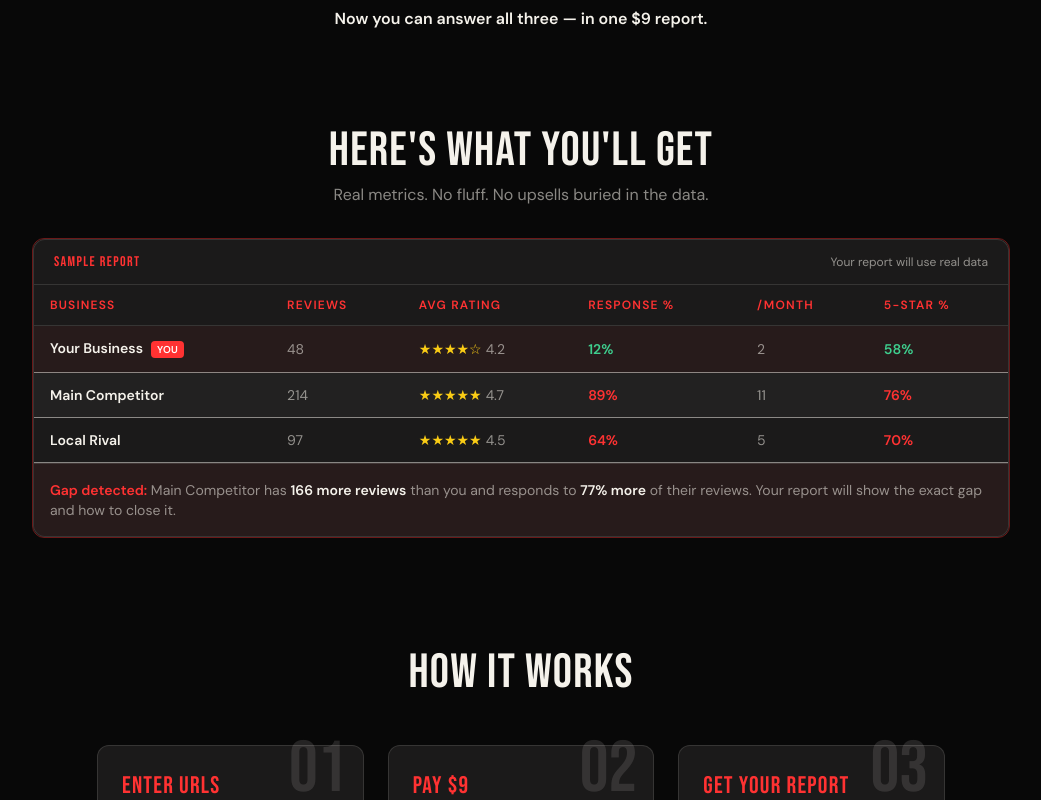
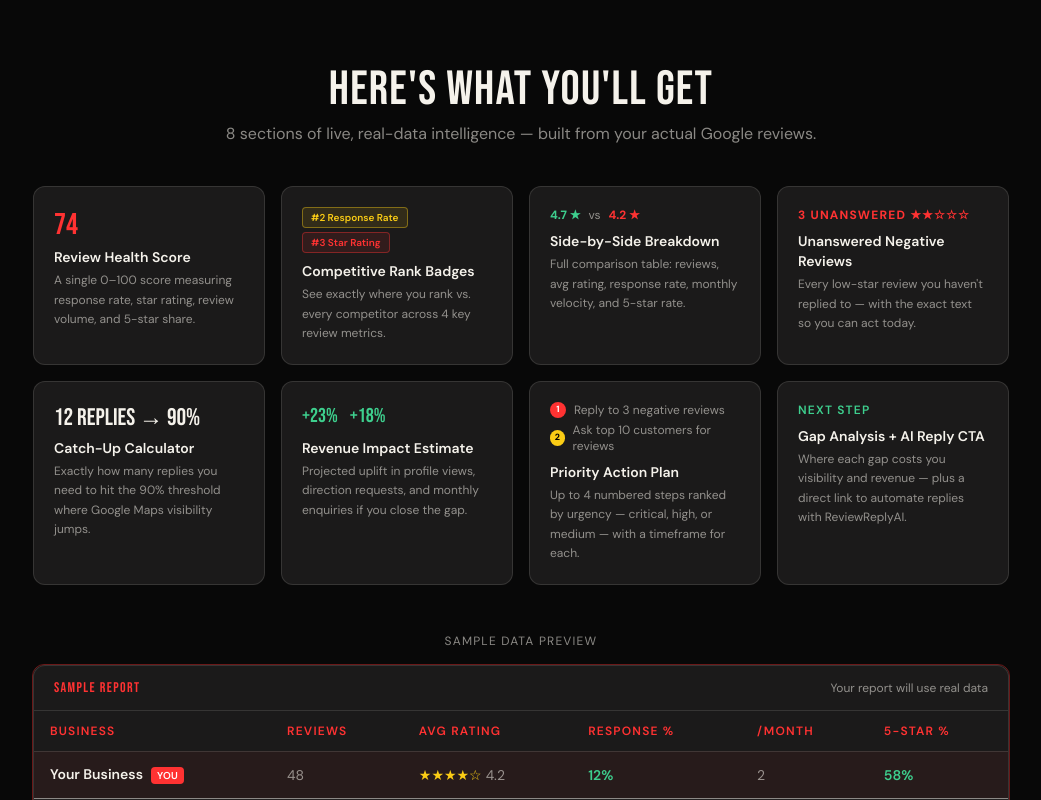
Before and after one commit to angekabongo-stack/competitor-review-spy, a Next.js app: page / in a window 1280 px wide. Shown: the part 1120-1920 px from the top of the page, without its empty margins (119-1160 px from the left). Built offline with nearby package versions, Linux system fonts and the light colour scheme.

Commit message:
Update 'Here's what you'll get' section with 8-section report breakdown

```diff
--- a/app/page.tsx
+++ b/app/page.tsx
@@ -16,19 +16,6 @@ const HOW_IT_WORKS = [
 export default function HomePage() {
   return (
     <main className="min-h-screen bg-bg">
-      {/* Nav */}
-      <nav className="border-b border-cream-border px-6 py-4 flex items-center justify-between max-w-7xl mx-auto">
-        <span className="font-heading text-red-accent tracking-widest text-xl">
-          REVIEW SPY
-        </span>
-        <Link
-          href="/analyze"
-          className="text-sm font-semibold text-cream-muted hover:text-cream transition-colors"
-        >
-          Get Report →
-        </Link>
-      </nav>
-
       {/* Hero */}
       <section className="relative overflow-hidden">
         {/* Grid background */}
@@ -101,14 +88,103 @@ export default function HomePage() {
         </p>
       </section>
 
-      {/* Sample report */}
+      {/* What you'll get */}
       <section className="max-w-5xl mx-auto px-6 py-12">
         <h2 className="font-heading text-4xl md:text-5xl text-cream tracking-wide mb-2 text-center">
           Here&apos;s what you&apos;ll get
         </h2>
-        <p className="text-cream-muted text-center mb-8">
-          Real metrics. No fluff. No upsells buried in the data.
+        <p className="text-cream-muted text-center mb-10">
+          8 sections of live, real-data intelligence — built from your actual Google reviews.
         </p>
+
+        <div className="grid sm:grid-cols-2 lg:grid-cols-4 gap-4 mb-12">
+          {/* 1 */}
+          <div className="bg-cream-faint border border-cream-border rounded-xl p-5">
+            <div className="font-heading text-3xl text-red-accent mb-1">74</div>
+            <p className="text-cream font-semibold text-sm mb-1">Review Health Score</p>
+            <p className="text-cream-muted text-xs leading-relaxed">
+              A single 0–100 score measuring response rate, star rating, review volume, and 5-star share.
+            </p>
+          </div>
+          {/* 2 */}
+          <div className="bg-cream-faint border border-cream-border rounded-xl p-5">
+            <div className="flex gap-1 mb-2 flex-wrap">
+              <span className="text-[10px] px-2 py-0.5 rounded border border-yellow-400/40 bg-yellow-400/10 text-yellow-400 font-semibold">#2 Response Rate</span>
+              <span className="text-[10px] px-2 py-0.5 rounded border border-red-accent/40 bg-red-accent/10 text-red-accent font-semibold">#3 Star Rating</span>
+            </div>
+            <p className="text-cream font-semibold text-sm mb-1">Competitive Rank Badges</p>
+            <p className="text-cream-muted text-xs leading-relaxed">
+              See exactly where you rank vs. every competitor across 4 key review metrics.
+            </p>
+          </div>
+          {/* 3 */}
+          <div className="bg-cream-faint border border-cream-border rounded-xl p-5">
+            <div className="flex gap-2 mb-2 text-xs">
+              <span className="text-green-positive font-bold">4.7 ★</span>
+              <span className="text-cream-muted">vs</span>
+              <span className="text-red-accent font-bold">4.2 ★</span>
+            </div>
+            <p className="text-cream font-semibold text-sm mb-1">Side-by-Side Breakdown</p>
+            <p className="text-cream-muted text-xs leading-relaxed">
+              Full comparison table: reviews, avg rating, response rate, monthly velocity, and 5-star rate.
+            </p>
+          </div>
+          {/* 4 */}
+          <div className="bg-cream-faint border border-cream-border rounded-xl p-5">
+            <div className="text-red-accent text-xs font-bold uppercase tracking-widest mb-2">3 unanswered ★★☆☆☆</div>
+            <p className="text-cream font-semibold text-sm mb-1">Unanswered Negative Reviews</p>
+            <p className="text-cream-muted text-xs leading-relaxed">
+              Every low-star review you haven&apos;t replied to — with the exact text so you can act today.
+            </p>
+          </div>
+          {/* 5 */}
+          <div className="bg-cream-faint border border-cream-border rounded-xl p-5">
+            <div className="font-heading text-2xl text-cream mb-1">12 replies → 90%</div>
+            <p className="text-cream font-semibold text-sm mb-1">Catch-Up Calculator</p>
+            <p className="text-cream-muted text-xs leading-relaxed">
+              Exactly how many replies you need to hit the 90% threshold where Google Maps visibility jumps.
+            </p>
+          </div>
+          {/* 6 */}
+          <div className="bg-cream-faint border border-cream-border rounded-xl p-5">
+            <div className="flex gap-3 mb-2">
+              <span className="font-heading text-xl text-green-positive">+23%</span>
+              <span className="font-heading text-xl text-green-positive">+18%</span>
+            </div>
+            <p className="text-cream font-semibold text-sm mb-1">Revenue Impact Estimate</p>
+            <p className="text-cream-muted text-xs leading-relaxed">
+              Projected uplift in profile views, direction requests, and monthly enquiries if you close the gap.
+            </p>
+          </div>
+          {/* 7 */}
+          <div className="bg-cream-faint border border-cream-border rounded-xl p-5">
+            <div className="space-y-1 mb-2">
+              <div className="flex items-center gap-2">
+                <span className="w-4 h-4 rounded-full bg-red-accent flex items-center justify-center text-[9px] text-white font-bold">1</span>
+                <span className="text-cream-muted text-xs">Reply to 3 negative reviews</span>
+              </div>
+              <div className="flex items-center gap-2">
+                <span className="w-4 h-4 rounded-full bg-yellow-400 flex items-center justify-center text-[9px] text-black font-bold">2</span>
+                <span className="text-cream-muted text-xs">Ask top 10 customers for reviews</span>
+              </div>
+            </div>
+            <p className="text-cream font-semibold text-sm mb-1">Priority Action Plan</p>
+            <p className="text-cream-muted text-xs leading-relaxed">
+              Up to 4 numbered steps ranked by urgency — critical, high, or medium — with a timeframe for each.
+            </p>
+          </div>
+          {/* 8 */}
+          <div className="bg-cream-faint border border-cream-border rounded-xl p-5">
+            <div className="text-xs text-green-positive font-semibold uppercase tracking-widest mb-2">Next step</div>
+            <p className="text-cream font-semibold text-sm mb-1">Gap Analysis + AI Reply CTA</p>
+            <p className="text-cream-muted text-xs leading-relaxed">
+              Where each gap costs you visibility and revenue — plus a direct link to automate replies with ReviewReplyAI.
+            </p>
+          </div>
+        </div>
+
+        {/* Sample data preview */}
+        <p className="text-cream-muted text-xs text-center uppercase tracking-widest mb-4">Sample data preview</p>
         <SampleReport />
       </section>
 
```
